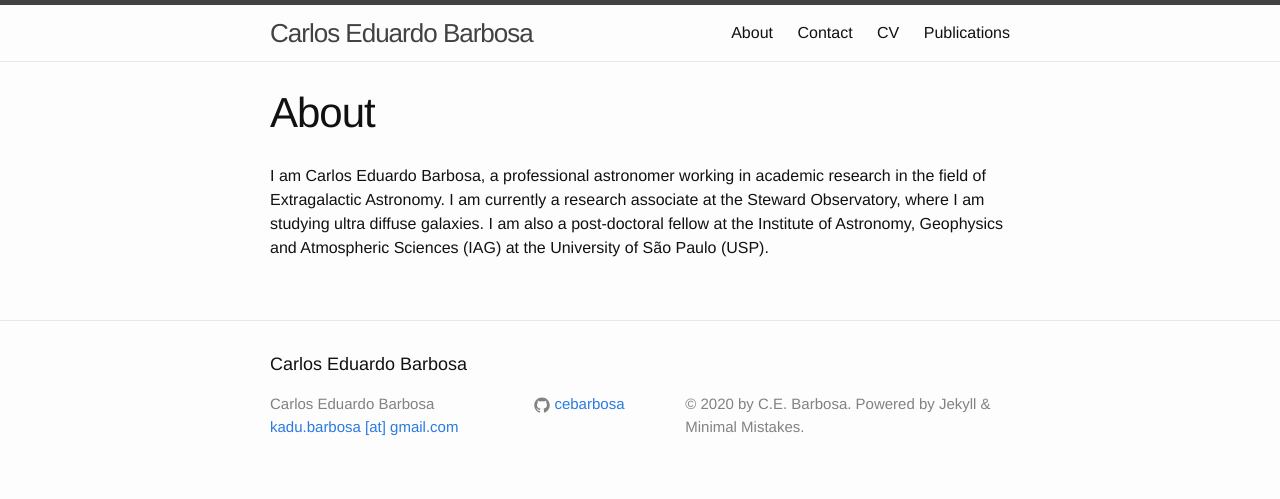
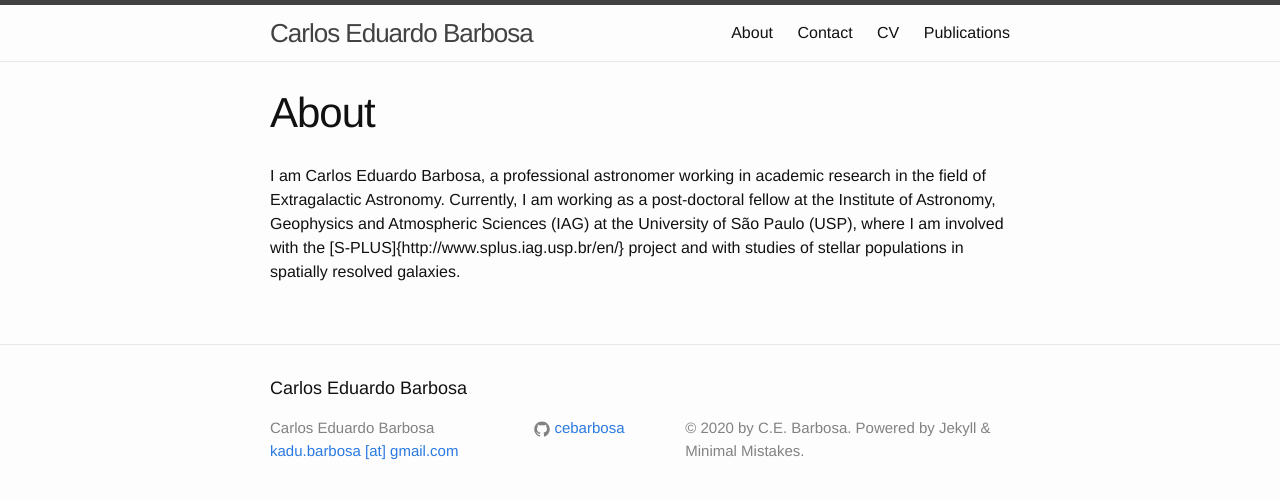
Before and after one commit to cebarbosa/cebarbosa.github.io, a Jekyll site: the page built from about.md, in a window 1280 px wide. Shown: the top 499 px of the page. Built offline with Jekyll 4.4.1, drawn with Linux system fonts in a browser that asks for light colours.

Commit message:
Updated the about.

```diff
--- a/about.md
+++ b/about.md
@@ -4,4 +4,4 @@ title: About
 permalink: /about/
 ---
 
-I am Carlos Eduardo Barbosa, a professional astronomer working in academic research in the field of Extragalactic Astronomy. I am currently a research associate at the Steward Observatory, where I am studying ultra diffuse galaxies. I am also a post-doctoral fellow at the Institute of Astronomy, Geophysics and Atmospheric Sciences (IAG) at the University of São Paulo (USP).
+I am Carlos Eduardo Barbosa, a professional astronomer working in academic research in the field of Extragalactic Astronomy. Currently, I am working as a post-doctoral fellow at the Institute of Astronomy, Geophysics and Atmospheric Sciences (IAG) at the University of São Paulo (USP), where I am involved with the [S-PLUS]{http://www.splus.iag.usp.br/en/} project and with studies of stellar populations in spatially resolved galaxies.
```
